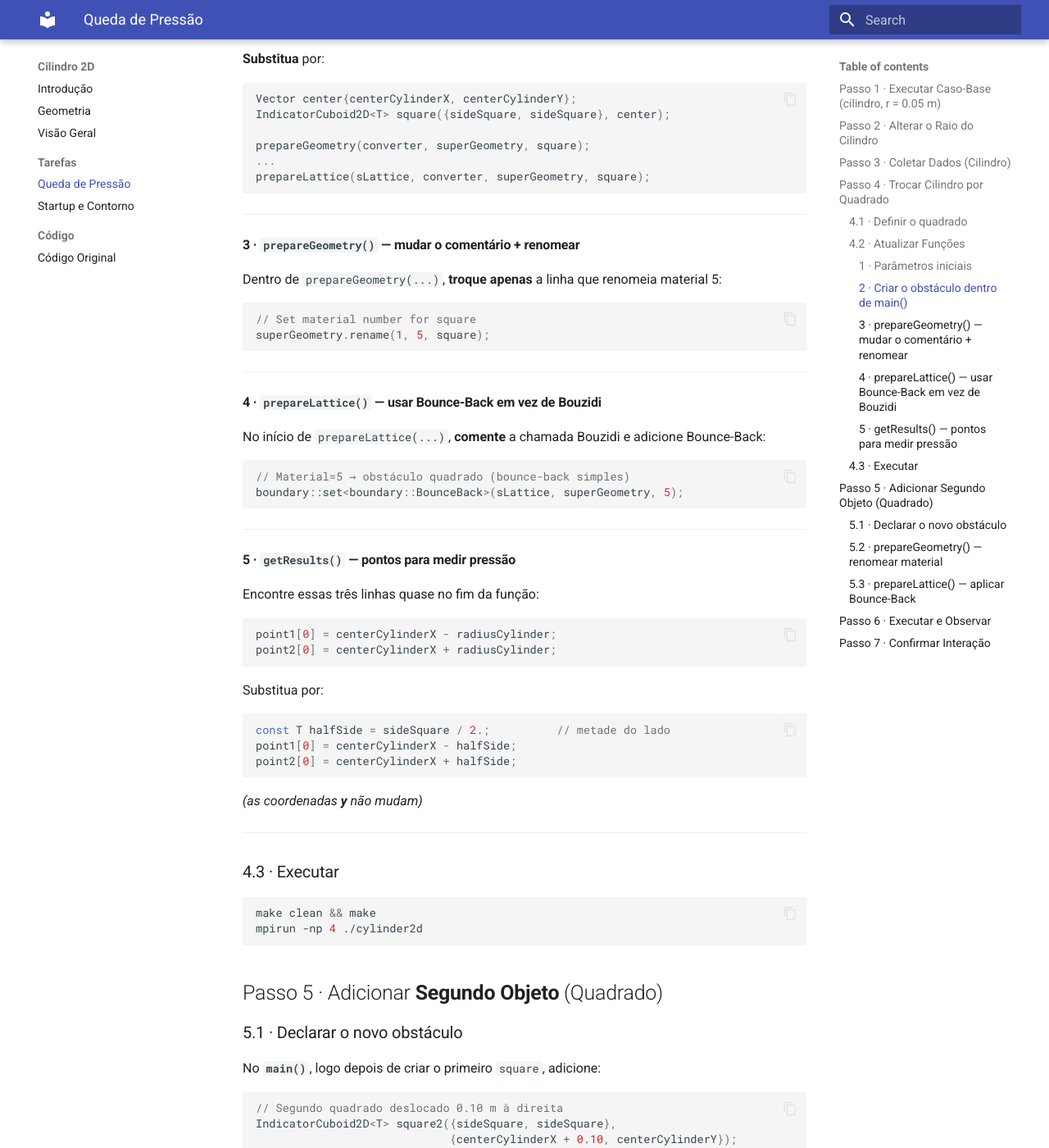
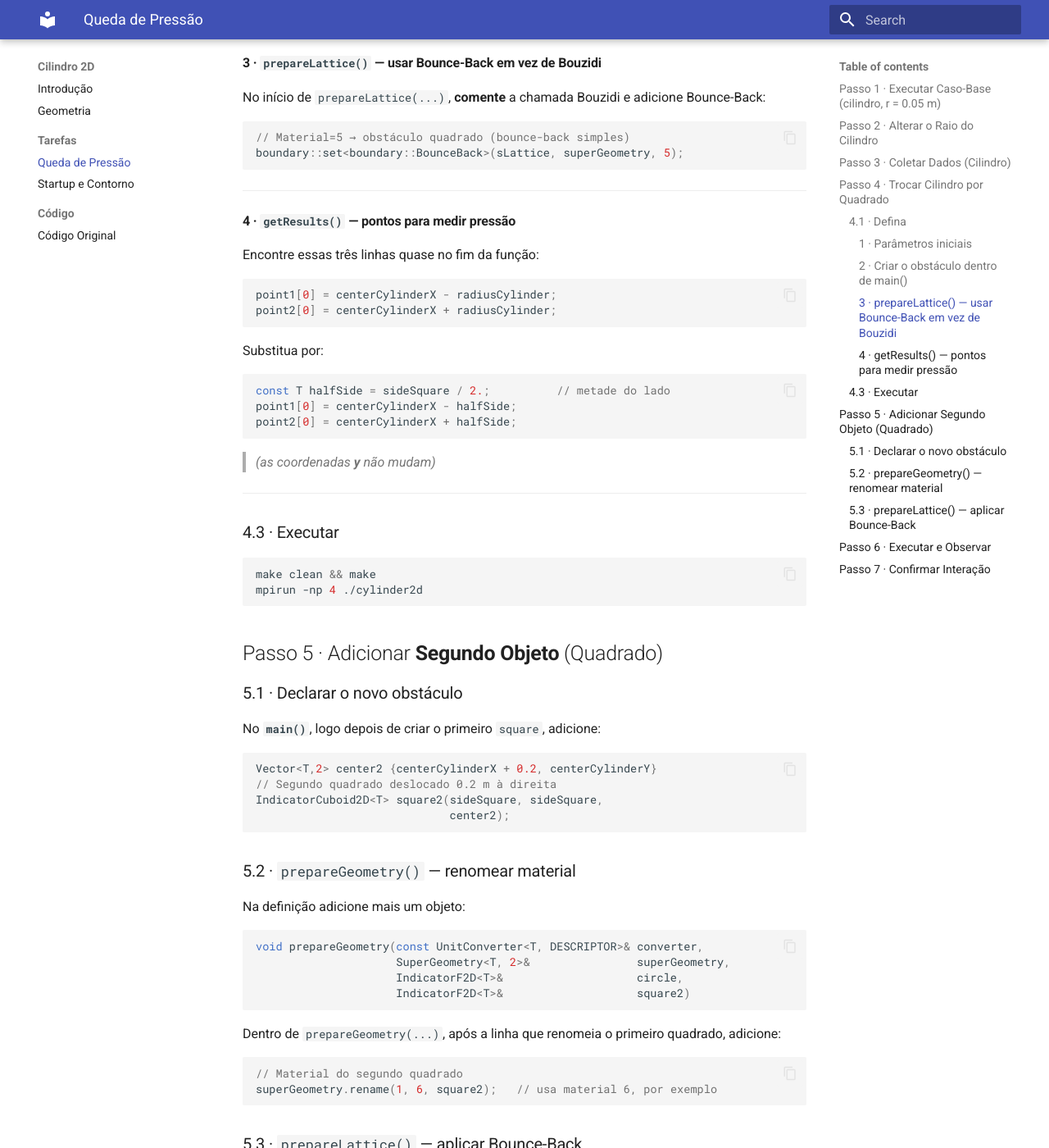
Before and after one commit to ascelada/cfdsustain-workshop, an MkDocs documentation site: the page built from docs/cilindro2d/tarefa1.md, in a window 1280 px wide and 1400 px high, scrolled down 2086 px. Shown: the whole window at 82% size. Built offline with MkDocs 1.6.1 and Material for MkDocs 9.7.7, drawn with Linux system fonts in a browser that asks for light colours; some of the changed text lies outside the part shown.

````diff
--- a/docs/cilindro2d/tarefa1.md
+++ b/docs/cilindro2d/tarefa1.md
@@ -55,30 +55,16 @@ Repita para **≥ 3 valores** (0.05, 0.10, 0.15 m…).
 
 ---
 
+!!! example "Extra"
+      Aumente o número de reynolds e veja os vórtices se formarem! Note que precisará aumentar o tempo de simulação!
+
 ## Passo 4 · Trocar Cilindro por **Quadrado**
 
-### 4.1 · Definir o quadrado
-
-```cpp
-// Quadrado 0.10 m × 0.10 m centrado no mesmo ponto
-IndicatorCuboid2D<T> square({0.10, 0.10},
-                            {centerCylinderX, centerCylinderY});
-```
-
-### 4.2 · Atualizar Funções
-
-Substitua `circle` por `square` nas chamadas:
-
+### 4.1 · Defina
 
 #### 1 · Parâmetros iniciais
 
 Localize:
-
-```cpp
-const T radiusCylinder = 0.05;      // raio do cilindro (m)
-```
-
-Substitua por:
 
 ```cpp
 // --- QUADRADO ---              ↓ lado em metros
@@ -103,27 +89,14 @@ prepareLattice(sLattice, converter, superGeometry, circle);
 
 ```cpp
 Vector center{centerCylinderX, centerCylinderY};
-IndicatorCuboid2D<T> square({sideSquare, sideSquare}, center);
+IndicatorCuboid2D<T> square(sideSquare, sideSquare, center);
 
 prepareGeometry(converter, superGeometry, square);
 ...
 prepareLattice(sLattice, converter, superGeometry, square);
 ```
 
----
-
-#### 3 · `prepareGeometry()` — mudar o comentário + renomear
-
-Dentro de `prepareGeometry(...)`, **troque apenas** a linha que renomeia material 5:
-
-```cpp
-// Set material number for square
-superGeometry.rename(1, 5, square);
-```
-
----
-
-#### 4 · `prepareLattice()` — usar Bounce-Back em vez de Bouzidi
+#### 3 · `prepareLattice()` — usar Bounce-Back em vez de Bouzidi
 
 No início de `prepareLattice(...)`, **comente** a chamada Bouzidi
 e adicione Bounce-Back:
@@ -135,7 +108,7 @@ boundary::set<boundary::BounceBack>(sLattice, superGeometry, 5);
 
 ---
 
-#### 5 · `getResults()` — pontos para medir pressão
+#### 4 · `getResults()` — pontos para medir pressão
 
 Encontre essas três linhas quase no fim da função:
 
@@ -152,7 +125,7 @@ point1[0] = centerCylinderX - halfSide;
 point2[0] = centerCylinderX + halfSide;
 ```
 
-*(as coordenadas **y** não mudam)*
+> *(as coordenadas **y** não mudam)*
 
 ---
 
@@ -170,12 +143,21 @@ mpirun -np 4 ./cylinder2d
 No **`main()`**, logo depois de criar o primeiro `square`, adicione:
 
 ```cpp
-// Segundo quadrado deslocado 0.10 m à direita
-IndicatorCuboid2D<T> square2({sideSquare, sideSquare},
-                             {centerCylinderX + 0.10, centerCylinderY});
+Vector<T,2> center2 {centerCylinderX + 0.2, centerCylinderY}
+// Segundo quadrado deslocado 0.2 m à direita
+IndicatorCuboid2D<T> square2(sideSquare, sideSquare,
+                             center2);
 ```
 
 ### 5.2 · `prepareGeometry()` — renomear material
+Na definição adicione mais um objeto:
+
+```cpp
+void prepareGeometry(const UnitConverter<T, DESCRIPTOR>& converter,
+                     SuperGeometry<T, 2>&                superGeometry,
+                     IndicatorF2D<T>&                    circle,
+                     IndicatorF2D<T>&                    square2)
+```
 
 Dentro de `prepareGeometry(...)`, após a linha que renomeia o primeiro quadrado, adicione:
 
@@ -192,7 +174,6 @@ Logo após definir o Bounce-Back para o material 5, inclua:
 // Material=6 → segundo quadrado (bounce-back)
 boundary::set<boundary::BounceBack>(sLattice, superGeometry, 6);
 ```
-
 ??? note "Nota"
       Se preferir um **círculo** para o segundo objeto, use
       `IndicatorCircle2D` e troque Bounce-Back por:
@@ -200,6 +181,7 @@ boundary::set<boundary::BounceBack>(sLattice, superGeometry, 6);
       ```cpp
       setBouzidiBoundary(sLattice, superGeometry, 6, circle2);
       ```
+      Neste caso trá que alterar a definição do método também de forma que consiga passar ao segundo circulo!
 
 ---
 
--- a/mkdocs.yml
+++ b/mkdocs.yml
@@ -29,12 +29,15 @@ nav:
   - Cilindro 2D:
     - Introdução: cilindro2d/index.md
     - Geometria: cilindro2d/geometria.md
-    - Visão Geral: cilindro2d/visao-geral.md
+    # - Visão Geral: cilindro2d/visao-geral.md
     - Tarefas:
       - Queda de Pressão: cilindro2d/tarefa1.md
       - Startup e Contorno: cilindro2d/tarefa1b.md
     - Código:
       - Código Original: cilindro2d/original.md
+  - Bifurcação:
+    - Introdução: particulas/index.md
+    - Tarefa: particulas/tarefa.md
 
 markdown_extensions:
   - pymdownx.highlight:
````
Also changed, not shown: other parts of docs/cilindro2d/tarefa1.md (+1 -1 lines), docs/cavidade2d/03-parametros.md (+2 -3 lines), docs/particulas/index.md (added), docs/particulas/tarefa.md (added).
